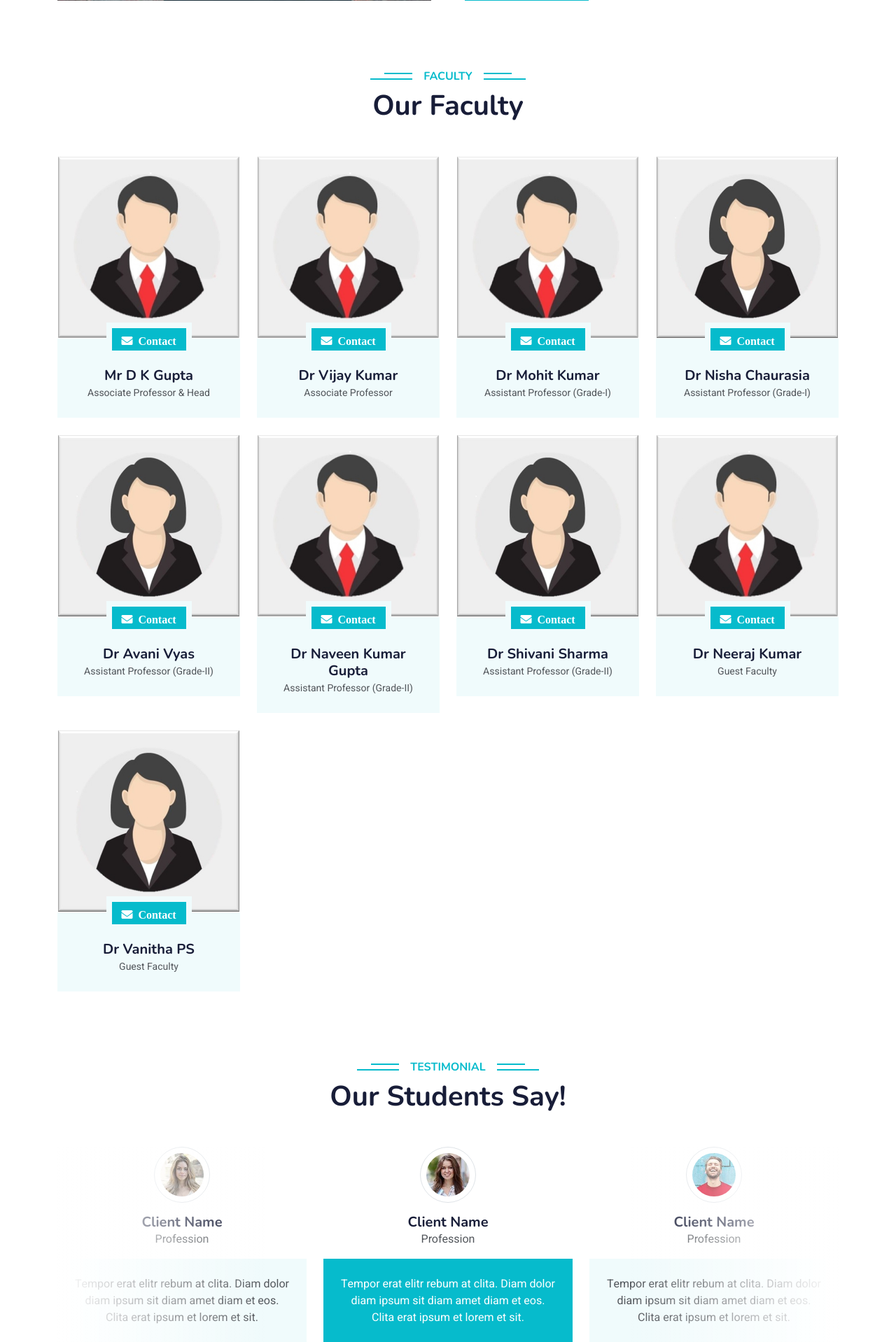
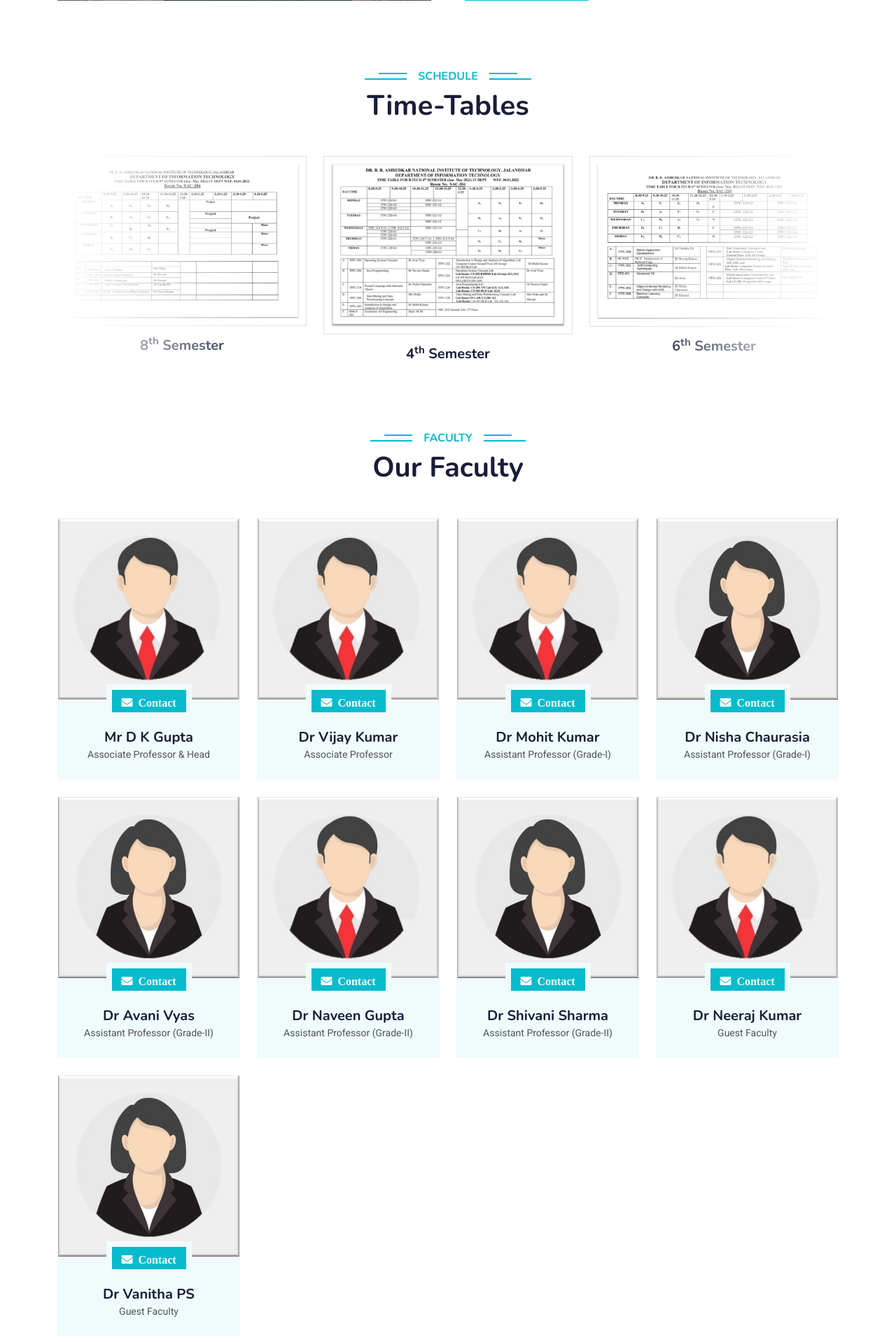
Before and after one commit to Kshitiz-Yadav/NITJITResourceBank, a Node server app: page /home in a window 1280 px wide. Shown: the part 1376-3294 px from the top of the page at 70% size. Run offline with Node 20, Linux system fonts and the light colour scheme; some libraries are stand-ins or nearby versions.

Commit message:
added Time-table, updated faculty contact feature

```diff
--- a/public/js/main.js
+++ b/public/js/main.js
@@ -118,3 +118,20 @@ function show_contact(element_id1,element_id2){
         document.getElementById(element_id2).style.display = "block";
     }
 }
+
+
+// Showing Model Image
+
+var modal = document.getElementById("myModal")
+var modalImg = document.getElementById("img01");
+function model_img(src)
+{
+    modal.style.display = "block";
+    modalImg.src = src;
+}
+// Get the <span> element that closes the modal
+var span = document.getElementsByClassName("close")[0];
+// When the user clicks on <span> (x), close the modal
+span.onclick = function() {
+  modal.style.display = "none";
+}
--- a/views/index.hbs
+++ b/views/index.hbs
@@ -58,8 +58,7 @@
                                 <h5 class="text-primary text-uppercase mb-3 animated slideInDown">Find All Learning Resources</h5>
                                 <h1 class="display-3 text-white animated slideInDown">Developed For The Students of IT Department</h1>
                                 <p class="fs-5 text-white mb-4 pb-2">You can find all required Resources for your academics and Placements.</p>
-                                <a href="#curriculam_dropdown" class="btn btn-primary py-md-3 px-md-5 me-3 animated slideInLeft">Curriculam</a>
-                                <a href="#placements_dropdown" class="btn btn-light py-md-3 px-md-5 animated slideInRight">Placements</a>
+                                <a href="#curriculam_dropdown" class="btn btn-primary py-md-3 px-md-5 me-3 animated slideInLeft">CURRICULUM &nbsp;<i class="fa fa-arrow-right"></i></a>
                             </div>
                         </div>
                     </div>
@@ -74,8 +73,7 @@
                                 <h5 class="text-primary text-uppercase mb-3 animated slideInDown">Find All Learning Resources</h5>
                                 <h1 class="display-3 text-white animated slideInDown">Developed For The Students of IT Department</h1>
                                 <p class="fs-5 text-white mb-4 pb-2">You can find all required Resources for your academics and Placements.</p>
-                                <a href="#curriculam_dropdown" class="btn btn-primary py-md-3 px-md-5 me-3 animated slideInLeft">Curriculam</a>
-                                <a href="#placements_dropdown" class="btn btn-light py-md-3 px-md-5 animated slideInRight">Placements</a>
+                                <a href="#curriculam_dropdown" class="btn btn-primary py-md-3 px-md-5 me-3 animated slideInLeft">PLACEMENT &nbsp;<i class="fa fa-arrow-right"></i></a>
                             </div>
                         </div>
                     </div>
@@ -90,8 +88,7 @@
                                 <h5 class="text-primary text-uppercase mb-3 animated slideInDown">Find All Learning Resources</h5>
                                 <h1 class="display-3 text-white animated slideInDown">Developed For The Students of IT Department</h1>
                                 <p class="fs-5 text-white mb-4 pb-2">You can find all required Resources for your academics and Placements.</p>
-                                <a href="#curriculam_dropdown" class="btn btn-primary py-md-3 px-md-5 me-3 animated slideInLeft">Curriculam</a>
-                                <a href="#placements_dropdown" class="btn btn-light py-md-3 px-md-5 animated slideInRight">Placements</a>
+                                <a href="#curriculam_dropdown" class="btn btn-primary py-md-3 px-md-5 me-3 animated slideInLeft">DSA & OTHERS &nbsp;<i class="fa fa-arrow-right"></i></a>
                             </div>
                         </div>
                     </div>
@@ -142,6 +139,43 @@
     </div>
     <!-- About End -->
 
+<!-- Testimonial Start -->
+
+    <div class="container-xxl py-5 wow fadeInUp" data-wow-delay="0.1s">
+        <div class="container">
+            <div class="text-center">
+                <h6 class="section-title bg-white text-center text-primary px-3">Schedule</h6>
+                <h1 class="mb-5">Time-Tables</h1>
+            </div>
+            <div class="owl-carousel testimonial-carousel position-relative">
+                <div class="testimonial-item text-center">
+                    <img class="border p-2 mx-auto mb-3" src="img/testimonial-1.jpg" alt="4th semester Schedule" onclick="model_img(`img/testimonial-1.jpg`)">
+                    <h5 class="mb-0">4<sup>th</sup> Semester</h5>
+                </div>
+                <div class="testimonial-item text-center">
+                    <img class="border p-2 mx-auto mb-3" src="img/testimonial-2.jpg" alt="6th semester Schedule" onclick="model_img(`img/testimonial-2.jpg`)">
+                    <h5 class="mb-0">6<sup>th</sup> Semester</h5>
+                </div>
+                <div class="testimonial-item text-center">
+                    <img class="border p-2 mx-auto mb-3" src="img/testimonial-3.jpg" alt="8th semester Schedule" onclick="model_img(`img/testimonial-3.jpg`)">
+                    <h5 class="mb-0">8<sup>th</sup> Semester</h5>
+                </div>
+            </div>
+        </div>
+    </div>
+
+    <!-- model image -->
+        <!-- The Modal -->
+    <div id="myModal" class="modal">
+    <!-- The Close Button -->
+    <span class="close">&times;</span>
+    <!-- Modal Content (The Image) -->
+    <img class="modal-content" id="img01">
+    <!-- Modal Caption (Image Text) -->
+    <div id="model_caption"></div>
+    </div>
+    <!-- Testimonial End -->
+
     <!-- Team Start -->
     <div class="container-xxl py-5">
         <div class="container">
@@ -178,7 +212,7 @@
                                 <span class="btn btn-faculty-wide btn-primary mx-1" onclick="show_contact('mail_team_2','phone_team_2')"></a><i class="fa fa-envelope ">&nbsp; Contact</i></span>
                             </div>
                         </div>
-                        <i class="fa fa-envelope text-center team-contact" id="mail_team_2">&nbsp;<small>guptadk@nitj.ac.in</small></i>
+                        <i class="fa fa-envelope text-center team-contact" id="mail_team_2">&nbsp;<small>vijayk@nitj.ac.in</small></i>
                         <i class="fa fa-phone text-center team-contact"  id="phone_team_2">&nbsp;<small>+91xxxxxxxxxx</small></i>
                         <div class="text-center p-4">
                             <h5 class="mb-0">Dr Vijay Kumar</h5>
@@ -196,7 +230,7 @@
                                 <span class="btn btn-faculty-wide btn-primary mx-1" onclick="show_contact('mail_team_3','phone_team_3')"></a><i class="fa fa-envelope ">&nbsp; Contact</i></span>
                             </div>
                         </div>
-                        <i class="fa fa-envelope text-center team-contact" id="mail_team_3">&nbsp;<small>guptadk@nitj.ac.in</small></i>
+                        <i class="fa fa-envelope text-center team-contact" id="mail_team_3">&nbsp;<small>kumarmohit@nitj.ac.in</small></i>
                         <i class="fa fa-phone text-center team-contact"  id="phone_team_3">&nbsp;<small>+91xxxxxxxxxx</small></i>
                         <div class="text-center p-4">
                             <h5 class="mb-0">Dr Mohit Kumar</h5>
@@ -214,7 +248,7 @@
                                 <span class="btn btn-faculty-wide btn-primary mx-1" onclick="show_contact('mail_team_4','phone_team_4')"></a><i class="fa fa-envelope ">&nbsp; Contact</i></span>
                             </div>
                         </div>
-                        <i class="fa fa-envelope text-center team-contact" id="mail_team_4">&nbsp;<small>guptadk@nitj.ac.in</small></i>
+                        <i class="fa fa-envelope text-center team-contact" id="mail_team_4">&nbsp;<small>chaurasian@nitj.ac.in</small></i>
                         <i class="fa fa-phone text-center team-contact"  id="phone_team_4">&nbsp;<small>+91xxxxxxxxxx</small></i>
                         <div class="text-center p-4">
                             <h5 class="mb-0">Dr Nisha Chaurasia</h5>
@@ -232,7 +266,7 @@
                                 <span class="btn btn-faculty-wide btn-primary mx-1" onclick="show_contact('mail_team_5','phone_team_5')"></a><i class="fa fa-envelope ">&nbsp; Contact</i></span>
                             </div>
                         </div>
-                        <i class="fa fa-envelope text-center team-contact" id="mail_team_5">&nbsp;<small>guptadk@nitj.ac.in</small></i>
+                        <i class="fa fa-envelope text-center team-contact" id="mail_team_5">&nbsp;<small>vyasa@nitj.ac.in</small></i>
                         <i class="fa fa-phone text-center team-contact"  id="phone_team_5">&nbsp;<small>+91xxxxxxxxxx</small></i>
                         <div class="text-center p-4">
                             <h5 class="mb-0">Dr Avani Vyas</h5>
@@ -250,10 +284,10 @@
                                 <span class="btn btn-faculty-wide btn-primary mx-1" onclick="show_contact('mail_team_6','phone_team_6')"></a><i class="fa fa-envelope ">&nbsp; Contact</i></span>
                             </div>
                         </div>
-                        <i class="fa fa-envelope text-center team-contact" id="mail_team_6">&nbsp;<small>guptadk@nitj.ac.in</small></i>
+                        <i class="fa fa-envelope text-center team-contact" id="mail_team_6">&nbsp;<small>guptank@nitj.ac.in</small></i>
                         <i class="fa fa-phone text-center team-contact"  id="phone_team_6">&nbsp;<small>+91xxxxxxxxxx</small></i>
                         <div class="text-center p-4">
-                            <h5 class="mb-0">Dr Naveen Kumar Gupta</h5>
+                            <h5 class="mb-0">Dr Naveen Gupta</h5>
                             <small>Assistant Professor (Grade-II)</small>
                         </div>
                     </div>
@@ -268,7 +302,7 @@
                                 <span class="btn btn-faculty-wide btn-primary mx-1" onclick="show_contact('mail_team_7','phone_team_7')"></a><i class="fa fa-envelope ">&nbsp; Contact</i></span>
                             </div>
                         </div>
-                        <i class="fa fa-envelope text-center team-contact" id="mail_team_7">&nbsp;<small>guptadk@nitj.ac.in</small></i>
+                        <i class="fa fa-envelope text-center team-contact" id="mail_team_7">&nbsp;<small>shivanis@nitj.ac.in</small></i>
                         <i class="fa fa-phone text-center team-contact"  id="phone_team_7">&nbsp;<small>+91xxxxxxxxxx</small></i>
                         <div class="text-center p-4">
                             <h5 class="mb-0">Dr Shivani Sharma</h5>
@@ -286,7 +320,7 @@
                                 <span class="btn btn-faculty-wide btn-primary mx-1" onclick="show_contact('mail_team_8','phone_team_8')"></a><i class="fa fa-envelope ">&nbsp; Contact</i></span>
                             </div>
                         </div>
-                        <i class="fa fa-envelope text-center team-contact" id="mail_team_8">&nbsp;<small>guptadk@nitj.ac.in</small></i>
+                        <i class="fa fa-envelope text-center team-contact" id="mail_team_8">&nbsp;<small>neerajk.it@nitj.ac.in</small></i>
                         <i class="fa fa-phone text-center team-contact"  id="phone_team_8">&nbsp;<small>+91xxxxxxxxxx</small></i>
                         <div class="text-center p-4">
                             <h5 class="mb-0">Dr Neeraj Kumar</h5>
@@ -304,7 +338,7 @@
                                 <span class="btn btn-faculty-wide btn-primary mx-1" onclick="show_contact('mail_team_9','phone_team_9')"></a><i class="fa fa-envelope ">&nbsp; Contact</i></span>
                             </div>
                         </div>
-                        <i class="fa fa-envelope text-center team-contact" id="mail_team_9">&nbsp;<small>guptadk@nitj.ac.in</small></i>
+                        <i class="fa fa-envelope text-center team-contact" id="mail_team_9">&nbsp;<small>vanithaps.it@nitj.ac.in</small></i>
                         <i class="fa fa-phone text-center team-contact"  id="phone_team_9">&nbsp;<small>+91xxxxxxxxxx</small></i>
                         <div class="text-center p-4">
                             <h5 class="mb-0">Dr Vanitha PS</h5>
@@ -316,52 +350,6 @@
         </div>
     </div>
     <!-- Team End -->
-
-
-    <!-- Testimonial Start -->
-    <div class="container-xxl py-5 wow fadeInUp" data-wow-delay="0.1s">
-        <div class="container">
-            <div class="text-center">
-                <h6 class="section-title bg-white text-center text-primary px-3">Testimonial</h6>
-                <h1 class="mb-5">Our Students Say!</h1>
-            </div>
-            <div class="owl-carousel testimonial-carousel position-relative">
-                <div class="testimonial-item text-center">
-                    <img class="border rounded-circle p-2 mx-auto mb-3" src="img/testimonial-1.jpg" style="width: 80px; height: 80px;">
-                    <h5 class="mb-0">Client Name</h5>
-                    <p>Profession</p>
-                    <div class="testimonial-text bg-light text-center p-4">
-                    <p class="mb-0">Tempor erat elitr rebum at clita. Diam dolor diam ipsum sit diam amet diam et eos. Clita erat ipsum et lorem et sit.</p>
-                    </div>
-                </div>
-                <div class="testimonial-item text-center">
-                    <img class="border rounded-circle p-2 mx-auto mb-3" src="img/testimonial-2.jpg" style="width: 80px; height: 80px;">
-                    <h5 class="mb-0">Client Name</h5>
-                    <p>Profession</p>
-                    <div class="testimonial-text bg-light text-center p-4">
-                    <p class="mb-0">Tempor erat elitr rebum at clita. Diam dolor diam ipsum sit diam amet diam et eos. Clita erat ipsum et lorem et sit.</p>
-                    </div>
-                </div>
-                <div class="testimonial-item text-center">
-                    <img class="border rounded-circle p-2 mx-auto mb-3" src="img/testimonial-3.jpg" style="width: 80px; height: 80px;">
-                    <h5 class="mb-0">Client Name</h5>
-                    <p>Profession</p>
-                    <div class="testimonial-text bg-light text-center p-4">
-                    <p class="mb-0">Tempor erat elitr rebum at clita. Diam dolor diam ipsum sit diam amet diam et eos. Clita erat ipsum et lorem et sit.</p>
-                    </div>
-                </div>
-                <div class="testimonial-item text-center">
-                    <img class="border rounded-circle p-2 mx-auto mb-3" src="img/testimonial-4.jpg" style="width: 80px; height: 80px;">
-                    <h5 class="mb-0">Client Name</h5>
-                    <p>Profession</p>
-                    <div class="testimonial-text bg-light text-center p-4">
-                    <p class="mb-0">Tempor erat elitr rebum at clita. Diam dolor diam ipsum sit diam amet diam et eos. Clita erat ipsum et lorem et sit.</p>
-                    </div>
-                </div>
-            </div>
-        </div>
-    </div>
-    <!-- Testimonial End -->
 
     <!-- Back to Top -->
     <a href="#" class="btn btn-lg btn-primary btn-lg-square back-to-top"><i class="bi bi-arrow-up"></i></a>
--- a/views/loginPage.hbs
+++ b/views/loginPage.hbs
@@ -7,6 +7,7 @@
 	<link rel="stylesheet" href="css/loginPage.css">
 </head>
 <body>
+	<h1 class="heading">INFORMATION TECHNOLOGY <br> RESOURCE BANK</h1>
 	<div class="box">
 		<form id="loginForm" autocomplete="on">
 			<h2>Sign in</h2>
```
Also changed, not shown: public/css/loginPage.css (+14 -6 lines), public/css/style.css (+59 -0 lines), public/img/testimonial-1.jpg, public/img/testimonial-2.jpg, public/img/testimonial-3.jpg.
